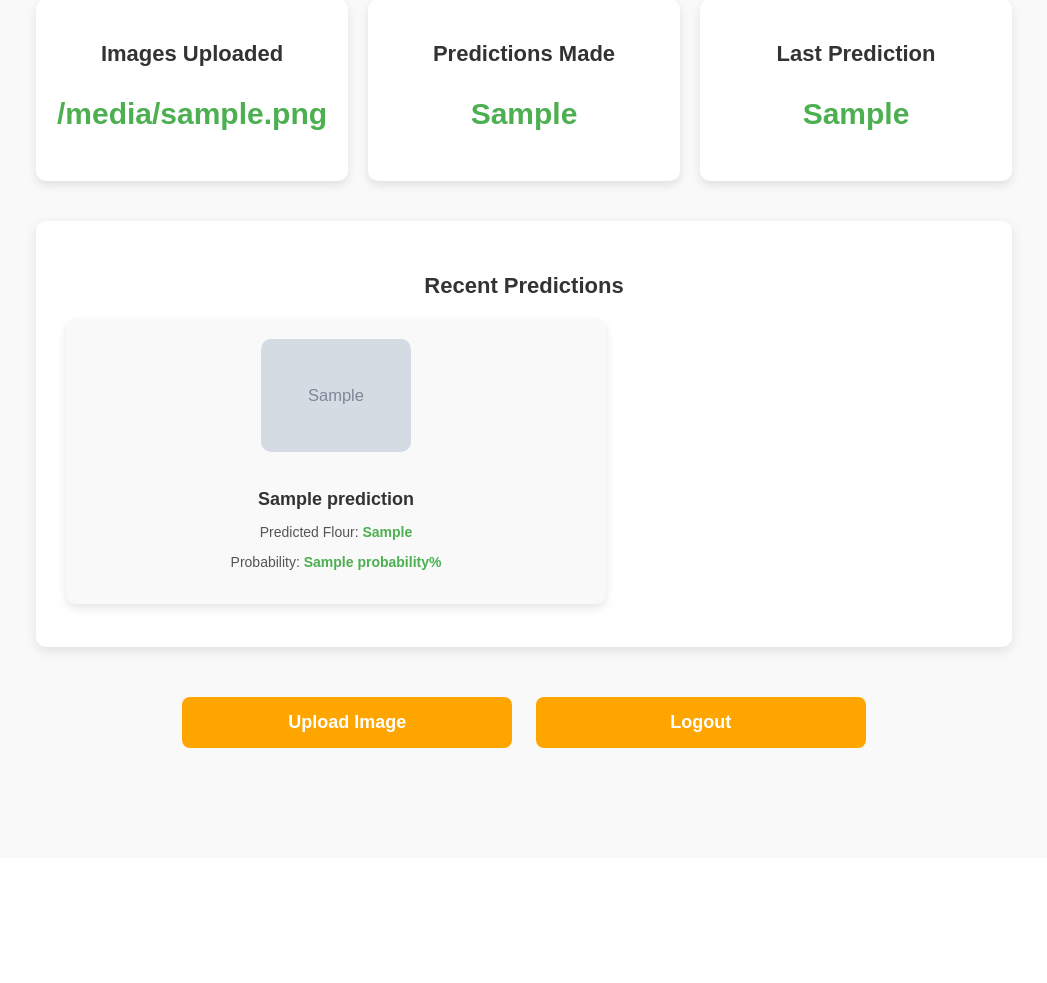
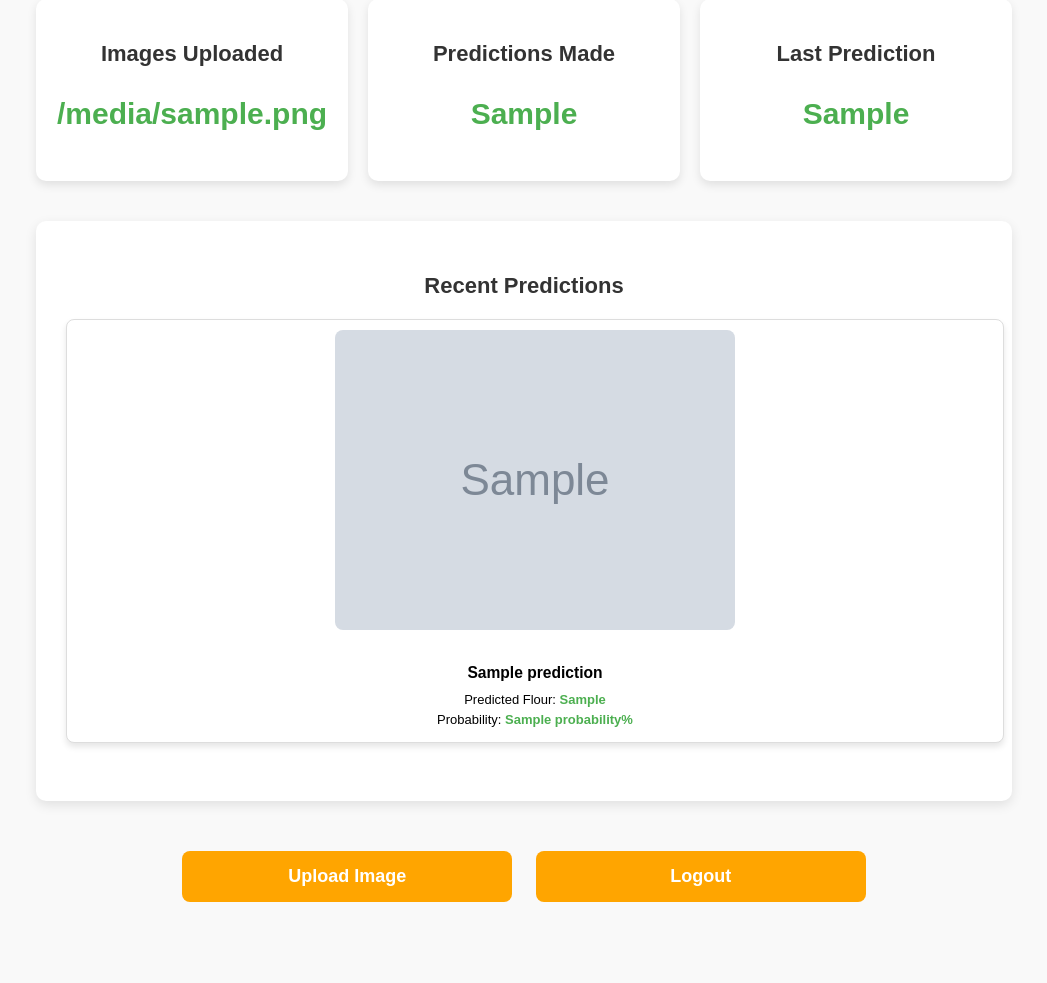
Before and after one commit to kibVic/neural-nets, a Flask app: template flour-classification-app/app/templates/dashboard.html in a window 1280 px wide. Shown: the part 234-1217 px from the top of the page, without its empty margins (116-1163 px from the left). Before the commit the page ends 982 px from the top, so only its background shows below. Run offline with Flask 2, Linux system fonts and the light colour scheme; the template is opened without the code that fills it: most values are stand-ins (such as "Sample title", 1, 10 or a date in 2020); grey boxes marked "Sample" are stand-in pictures.

Commit message:
made changes to the app

```diff
--- a/flour-classification-app/app/static/css/style.css
+++ b/flour-classification-app/app/static/css/style.css
@@ -399,29 +399,37 @@ button:active {
 }
 
 .prediction-card {
-    background-color: #f9f9f9;
-    padding: 20px;
-    border-radius: 10px;
-    box-shadow: 0px 4px 10px rgba(0, 0, 0, 0.1);
+    max-width: 100%; /* Ensure the card does not exceed the container width */
+    overflow: hidden; /* Hide anything that overflows the card */
+    text-align: center; /* Center the content if needed */
+    padding: 10px;
+    border: 1px solid #ddd;
+    border-radius: 8px;
+    background-color: #fff;
+    margin-bottom: 15px;
+    box-shadow: 0 4px 6px rgba(0, 0, 0, 0.1);
+    position: relative;
 }
 
 .prediction-image {
-    width: 100%;
-    max-width: 150px;
-    border-radius: 10px;
+    max-width: 100%;
+    height: auto;
+    border-radius: 8px;
     margin-bottom: 10px;
 }
 
 .prediction-card h4 {
-    font-size: 18px;
-    color: #333;
+    text-overflow: ellipsis; /* Truncate text if it's too long */
+    overflow: hidden; /* Ensure text does not overflow */
+    white-space: nowrap; /* Prevent text from wrapping to the next line */
+    font-size: 1.2em;
     margin-bottom: 10px;
 }
 
 .prediction-card p {
-    font-size: 14px;
-    color: #555;
+    margin: 5px 0;
 }
+
 
 .prediction-card strong {
     color: #4caf50;
```
